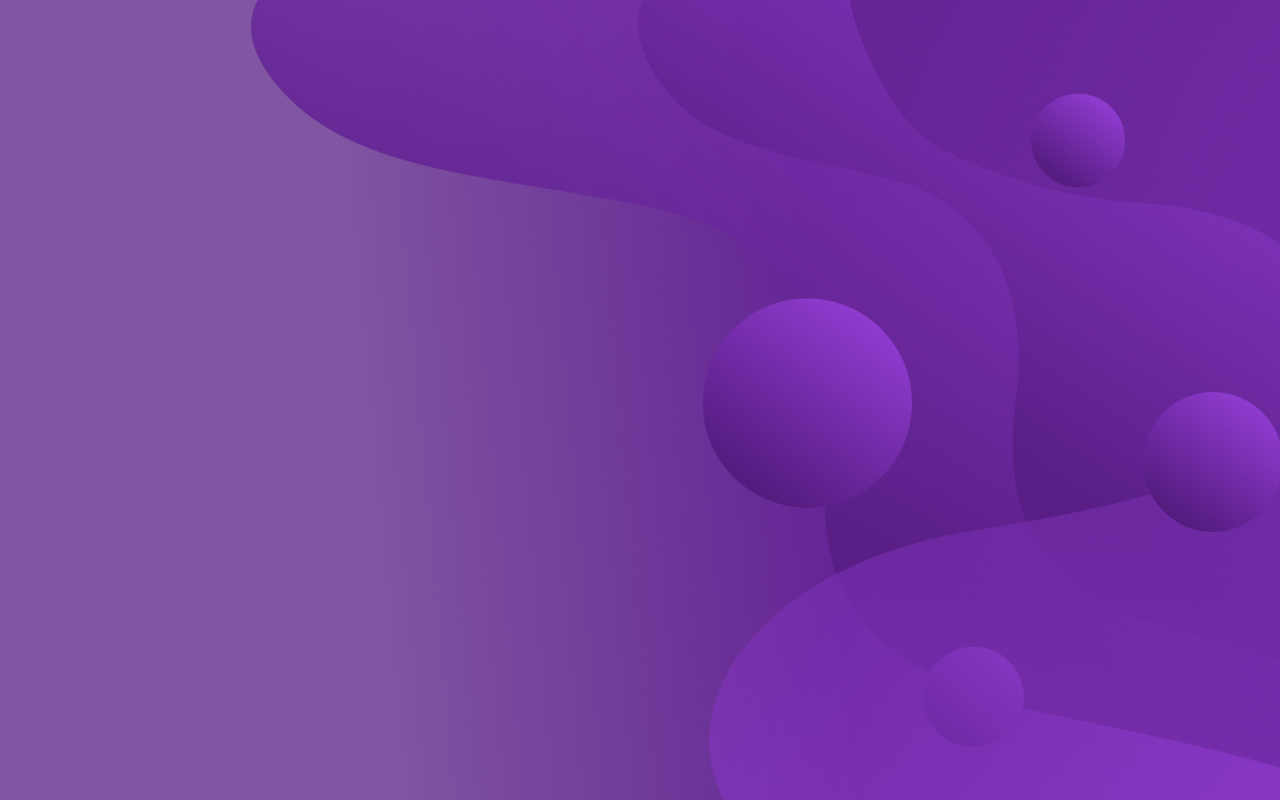
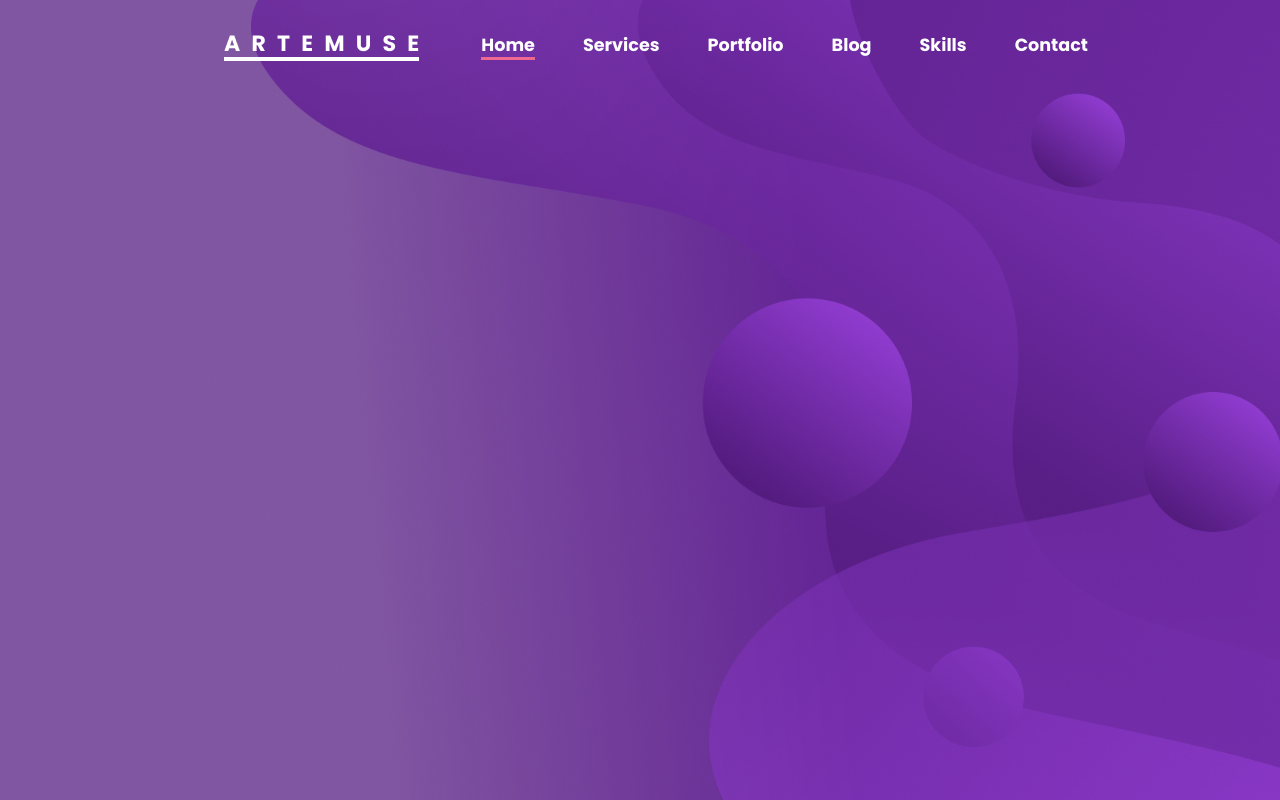
Before and after one commit to study-hary-id/react-portfolio-website, a React (Create React App) app: page / in a window 1280 px wide. Built offline with nearby package versions, Linux system fonts and the light colour scheme.

Commit message:
Completing Navbar component

```diff
--- a/src/components/Navbar.jsx
+++ b/src/components/Navbar.jsx
@@ -1,7 +1,85 @@
-import React from "react";
+import React, { useState } from "react";
+import styled from "styled-components";
+
+import { GiHamBurgerMenu } from "react-icons/gi";
+import { MdClose } from "react-icons/md";
+
+import logo from "../assets/images/logo.png";
 
 function Navbar() {
-    return <div></div>;
+  const [isNavOpen, setIsNavOpen] = useState(false);
+
+  return (
+    <Nav>
+      <div className="brand__container">
+        <a href="#" className="brand">
+          <img src={logo} alt="logo" />
+        </a>
+        <div className="toggle"></div>
+      </div>
+
+      <div className="links">
+        <ul>
+          <li className="active">
+            <a href="#">Home</a>
+          </li>
+          <li>
+            <a href="#">Services</a>
+          </li>
+          <li>
+            <a href="#">Portfolio</a>
+          </li>
+          <li>
+            <a href="#">Blog</a>
+          </li>
+          <li>
+            <a href="#">Skills</a>
+          </li>
+          <li>
+            <a href="#">Contact</a>
+          </li>
+        </ul>
+      </div>
+    </Nav>
+  );
 }
 
+const Nav = styled.nav`
+  display: flex;
+  justify-content: space-between;
+  margin: 0 12rem;
+  padding-top: 2rem;
+
+  .brand__container {
+    margin: 0 2rem;
+
+    .toggle {
+      display: none;
+    }
+  }
+
+  .links {
+    ul {
+      list-style-type: none;
+      display: flex;
+      gap: 3rem;
+
+      .active {
+        a {
+          border-bottom: 0.2rem solid var(--secondary-color);
+        }
+      }
+
+      li {
+        a {
+          color: white;
+          text-decoration: none;
+          font-weight: bold;
+          font-size: 1.1rem;
+        }
+      }
+    }
+  }
+`;
+
 export default Navbar;
```
